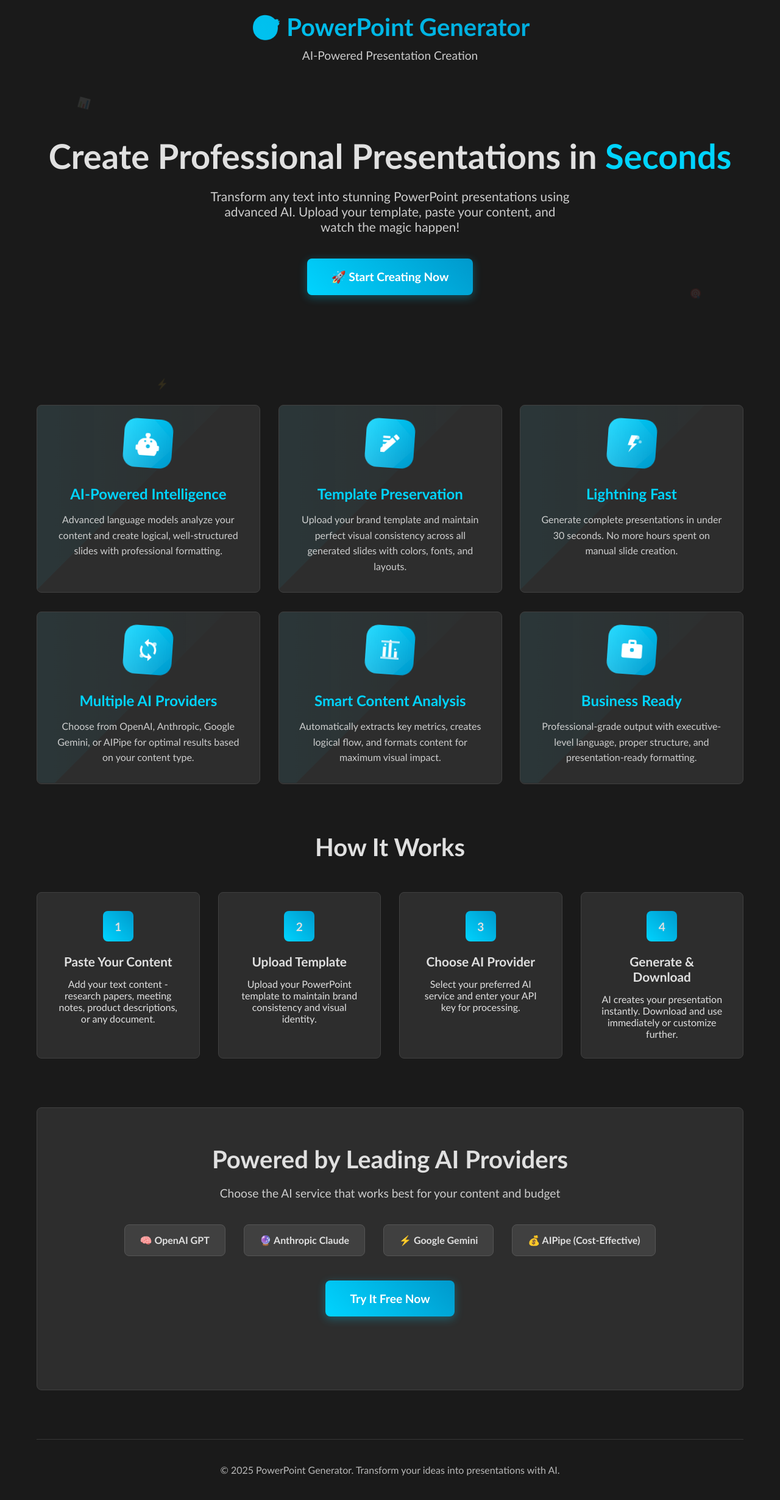
After one commit to dewanggandhi01/PowerPoint-Generator-with-AI-integration, a Flask app: template templates/home.html in a window 1280 px wide. The commit adds this page. Shown: the whole page at 61% size. Run offline with Flask 3, Linux system fonts and the light colour scheme; the template is opened without the code that fills it, so the values that code supplies are empty.

Commit message:
Add files via upload

```diff
--- /dev/null
+++ b/templates/home.html
@@ -0,0 +1,560 @@
+<!DOCTYPE html>
+<html lang="en">
+<head>
+    <meta charset="UTF-8">
+    <meta name="viewport" content="width=device-width, initial-scale=1.0">
+    <title>PowerPoint Generator - Create Presentations in Seconds</title>
+    <style>
+        * {
+            margin: 0;
+            padding: 0;
+            box-sizing: border-box;
+        }
+
+        body {
+            font-family: 'Candara', -apple-system, BlinkMacSystemFont, 'Segoe UI', Roboto, Oxygen, Ubuntu, Cantarell, sans-serif;
+            background: #1a1a1a;
+            min-height: 100vh;
+            color: #e0e0e0;
+        }
+
+        .container {
+            max-width: 1200px;
+            margin: 0 auto;
+            padding: 0 20px;
+        }
+
+        header {
+            padding: 20px 0;
+            text-align: center;
+        }
+
+        .logo {
+            font-size: 2.5rem;
+            font-weight: bold;
+            margin-bottom: 10px;
+            background: linear-gradient(45deg, #00d4ff, #0099cc);
+            -webkit-background-clip: text;
+            -webkit-text-fill-color: transparent;
+            background-clip: text;
+            font-family: 'Candara', sans-serif;
+        }
+
+        .tagline {
+            font-size: 1.2rem;
+            opacity: 0.9;
+            margin-bottom: 40px;
+        }
+
+        .hero {
+            text-align: center;
+            padding: 60px 0;
+        }
+
+        .hero h1 {
+            font-size: 3.5rem;
+            font-weight: 700;
+            margin-bottom: 20px;
+            line-height: 1.2;
+            font-family: 'Candara', sans-serif;
+        }
+
+        .hero p {
+            font-size: 1.3rem;
+            margin-bottom: 40px;
+            opacity: 0.9;
+            max-width: 600px;
+            margin-left: auto;
+            margin-right: auto;
+        }
+
+        .cta-button {
+            display: inline-block;
+            background: linear-gradient(45deg, #00d4ff, #0099cc);
+            color: white;
+            padding: 18px 40px;
+            font-size: 1.2rem;
+            font-weight: 600;
+            text-decoration: none;
+            border-radius: 8px;
+            transition: all 0.3s ease;
+            box-shadow: 0 4px 15px rgba(0, 212, 255, 0.3);
+            margin-bottom: 60px;
+        }
+
+        .cta-button:hover {
+            transform: translateY(-2px);
+            box-shadow: 0 8px 25px rgba(0, 212, 255, 0.4);
+            background: linear-gradient(45deg, #0099cc, #00d4ff);
+        }
+
+        .features {
+            display: grid;
+            grid-template-columns: repeat(auto-fit, minmax(300px, 1fr));
+            gap: 30px;
+            margin: 60px 0;
+        }
+
+        .feature-card {
+            background: #2d2d2d;
+            padding: 30px;
+            border-radius: 8px;
+            text-align: center;
+            border: 1px solid #404040;
+            transition: all 0.3s ease;
+            position: relative;
+            overflow: hidden;
+            animation: float 6s ease-in-out infinite;
+        }
+
+        .feature-card:nth-child(1) { animation-delay: 0s; }
+        .feature-card:nth-child(2) { animation-delay: 1s; }
+        .feature-card:nth-child(3) { animation-delay: 2s; }
+        .feature-card:nth-child(4) { animation-delay: 3s; }
+        .feature-card:nth-child(5) { animation-delay: 4s; }
+        .feature-card:nth-child(6) { animation-delay: 5s; }
+
+        .feature-card::before {
+            content: '';
+            position: absolute;
+            top: -50%;
+            left: -50%;
+            width: 200%;
+            height: 200%;
+            background: linear-gradient(45deg, transparent, rgba(0, 212, 255, 0.1), transparent);
+            transform: rotate(45deg);
+            animation: shimmer 3s infinite;
+            pointer-events: none;
+        }
+
+        @keyframes float {
+            0%, 100% {
+                transform: translateY(0px) scale(1);
+            }
+            50% {
+                transform: translateY(-10px) scale(1.02);
+            }
+        }
+
+        @keyframes shimmer {
+            0% {
+                transform: translateX(-100%) translateY(-100%) rotate(45deg);
+                opacity: 0;
+            }
+            50% {
+                opacity: 1;
+            }
+            100% {
+                transform: translateX(100%) translateY(100%) rotate(45deg);
+                opacity: 0;
+            }
+        }
+
+        .feature-card:hover {
+            transform: translateY(-8px) scale(1.05);
+            border-color: #00d4ff;
+            box-shadow: 0 10px 30px rgba(0, 212, 255, 0.3);
+            animation-play-state: paused;
+        }
+
+        .feature-card:hover::before {
+            animation-duration: 1.5s;
+        }
+
+        .feature-icon {
+            width: 80px;
+            height: 80px;
+            background: linear-gradient(135deg, #00d4ff, #0099cc);
+            border-radius: 20px;
+            display: flex;
+            align-items: center;
+            justify-content: center;
+            margin: 0 auto 20px;
+            position: relative;
+            overflow: hidden;
+            transition: all 0.3s ease;
+            animation: bounce 2s infinite;
+        }
+
+        .feature-icon::before {
+            content: '';
+            position: absolute;
+            top: -50%;
+            left: -50%;
+            width: 200%;
+            height: 200%;
+            background: linear-gradient(45deg, transparent, rgba(255,255,255,0.2), transparent);
+            transform: rotate(45deg);
+            animation: iconShimmer 3s infinite;
+        }
+
+        @keyframes iconShimmer {
+            0% { transform: translateX(-100%) rotate(45deg); }
+            100% { transform: translateX(100%) rotate(45deg); }
+        }
+
+        .feature-icon svg {
+            width: 40px;
+            height: 40px;
+            fill: white;
+            z-index: 2;
+            position: relative;
+        }
+
+        .feature-card:hover .feature-icon {
+            animation: spin 1s ease-in-out;
+            transform: scale(1.2);
+            box-shadow: 0 10px 20px rgba(0, 212, 255, 0.4);
+        }
+
+        @keyframes bounce {
+            0%, 20%, 50%, 80%, 100% {
+                transform: translateY(0) rotate(0deg);
+            }
+            40% {
+                transform: translateY(-10px) rotate(5deg);
+            }
+            60% {
+                transform: translateY(-5px) rotate(-5deg);
+            }
+        }
+
+        @keyframes spin {
+            0% { transform: rotate(0deg) scale(1); }
+            50% { transform: rotate(180deg) scale(1.2); }
+            100% { transform: rotate(360deg) scale(1.2); }
+        }
+
+        .feature-card h3 {
+            font-size: 1.5rem;
+            margin-bottom: 15px;
+            color: #00d4ff;
+            font-family: 'Candara', sans-serif;
+            transition: all 0.3s ease;
+        }
+
+        .feature-card:hover h3 {
+            color: #ffffff;
+            text-shadow: 0 0 10px rgba(0, 212, 255, 0.5);
+        }
+
+        .feature-card p {
+            opacity: 0.9;
+            line-height: 1.6;
+            transition: all 0.3s ease;
+        }
+
+        .feature-card:hover p {
+            opacity: 1;
+            transform: translateY(-2px);
+        }
+
+        .how-it-works {
+            text-align: center;
+            margin: 80px 0;
+        }
+
+        .how-it-works h2 {
+            font-size: 2.5rem;
+            margin-bottom: 50px;
+            font-family: 'Candara', sans-serif;
+        }
+
+        .steps {
+            display: grid;
+            grid-template-columns: repeat(auto-fit, minmax(250px, 1fr));
+            gap: 30px;
+        }
+
+        .step {
+            background: #2d2d2d;
+            padding: 30px;
+            border-radius: 8px;
+            border: 1px solid #404040;
+        }
+
+        .step-number {
+            background: linear-gradient(45deg, #00d4ff, #0099cc);
+            width: 50px;
+            height: 50px;
+            border-radius: 8px;
+            display: flex;
+            align-items: center;
+            justify-content: center;
+            font-weight: bold;
+            font-size: 1.2rem;
+            margin: 0 auto 20px;
+        }
+
+        .step h4 {
+            font-size: 1.3rem;
+            margin-bottom: 15px;
+            font-family: 'Candara', sans-serif;
+        }
+
+        .demo-section {
+            text-align: center;
+            margin: 80px 0;
+            padding: 60px;
+            background: #2d2d2d;
+            border-radius: 8px;
+            border: 1px solid #404040;
+        }
+
+        .demo-section h2 {
+            font-size: 2.5rem;
+            margin-bottom: 20px;
+            font-family: 'Candara', sans-serif;
+        }
+
+        .demo-section p {
+            font-size: 1.2rem;
+            margin-bottom: 30px;
+            opacity: 0.9;
+        }
+
+        .providers {
+            display: flex;
+            justify-content: center;
+            gap: 30px;
+            margin: 40px 0;
+            flex-wrap: wrap;
+        }
+
+        .provider {
+            background: #404040;
+            padding: 15px 25px;
+            border-radius: 8px;
+            font-weight: 600;
+            border: 1px solid #555;
+        }
+
+        footer {
+            text-align: center;
+            padding: 40px 0;
+            opacity: 0.8;
+            border-top: 1px solid #404040;
+            margin-top: 60px;
+        }
+
+        @media (max-width: 768px) {
+            .hero h1 {
+                font-size: 2.5rem;
+            }
+
+            .hero p {
+                font-size: 1.1rem;
+            }
+
+            .providers {
+                flex-direction: column;
+                align-items: center;
+            }
+        }
+
+        .floating-elements {
+            position: absolute;
+            width: 100%;
+            height: 100%;
+            overflow: hidden;
+            pointer-events: none;
+        }
+
+        .floating-element {
+            position: absolute;
+            opacity: 0.1;
+            animation: float 6s ease-in-out infinite;
+        }
+
+        @keyframes float {
+            0%, 100% { transform: translateY(0px) rotate(0deg); }
+            50% { transform: translateY(-20px) rotate(180deg); }
+        }
+
+        .floating-element:nth-child(1) {
+            top: 20%;
+            left: 10%;
+            animation-delay: 0s;
+        }
+
+        .floating-element:nth-child(2) {
+            top: 60%;
+            right: 10%;
+            animation-delay: 2s;
+        }
+
+        .floating-element:nth-child(3) {
+            top: 80%;
+            left: 20%;
+            animation-delay: 4s;
+        }
+    </style>
+</head>
+<body>
+    <div class="floating-elements">
+        <div class="floating-element">📊</div>
+        <div class="floating-element">🎯</div>
+        <div class="floating-element">⚡</div>
+    </div>
+
+    <div class="container">
+        <header>
+            <div class="logo">🎯 PowerPoint Generator</div>
+            <div class="tagline">AI-Powered Presentation Creation</div>
+        </header>
+
+        <section class="hero">
+            <h1>Create Professional Presentations in <span style="color: #00d4ff;">Seconds</span></h1>
+            <p>Transform any text into stunning PowerPoint presentations using advanced AI. Upload your template, paste your content, and watch the magic happen!</p>
+            <a href="/generator" class="cta-button">🚀 Start Creating Now</a>
+        </section>
+
+        <section class="features">
+            <div class="feature-card">
+                <div class="feature-icon">
+                    <svg viewBox="0 0 24 24">
+                        <path d="M12 2a2 2 0 0 1 2 2c0 .74-.4 1.39-1 1.73V7h1a7 7 0 0 1 7 7h1a1 1 0 0 1 1 1v3a1 1 0 0 1-1 1h-1a7 7 0 0 1-7 7H9a7 7 0 0 1-7-7H1a1 1 0 0 1-1-1v-3a1 1 0 0 1 1-1h1a7 7 0 0 1 7-7h1V5.73c-.6-.34-1-.99-1-1.73a2 2 0 0 1 2-2M9 9a1 1 0 1 0 0 2 1 1 0 0 0 0-2m6 0a1 1 0 1 0 0 2 1 1 0 0 0 0-2m-3 4c-1.11 0-2 .89-2 2s.89 2 2 2 2-.89 2-2-.89-2-2-2"/>
+                    </svg>
+                </div>
+                <h3>AI-Powered Intelligence</h3>
+                <p>Advanced language models analyze your content and create logical, well-structured slides with professional formatting.</p>
+            </div>
+            <div class="feature-card">
+                <div class="feature-icon">
+                    <svg viewBox="0 0 24 24">
+                        <path d="M20.71 7.04c.39-.39.39-1.04 0-1.41l-2.34-2.34c-.37-.39-1.02-.39-1.41 0l-1.84 1.83 3.75 3.75M3 17.25V21h3.75L17.81 9.93l-3.75-3.75L3 17.25Z"/>
+                        <circle cx="8" cy="16" r="1"/>
+                        <path d="M5 5h7v2H5V5m0 4h10v2H5V9m0 4h4v2H5v-2Z"/>
+                    </svg>
+                </div>
+                <h3>Template Preservation</h3>
+                <p>Upload your brand template and maintain perfect visual consistency across all generated slides with colors, fonts, and layouts.</p>
+            </div>
+            <div class="feature-card">
+                <div class="feature-icon">
+                    <svg viewBox="0 0 24 24">
+                        <path d="M11 4h6l-4 8h4l-8 9 3-7H8l3-10Z"/>
+                        <circle cx="17" cy="6" r="2" opacity="0.7"/>
+                        <circle cx="20" cy="10" r="1.5" opacity="0.5"/>
+                    </svg>
+                </div>
+                <h3>Lightning Fast</h3>
+                <p>Generate complete presentations in under 30 seconds. No more hours spent on manual slide creation.</p>
+            </div>
+            <div class="feature-card">
+                <div class="feature-icon">
+                    <svg viewBox="0 0 24 24">
+                        <path d="M12 4V1L8 5l4 4V6c3.31 0 6 2.69 6 6 0 1.01-.25 1.97-.7 2.8l1.46 1.46A7.93 7.93 0 0 0 20 12c0-4.42-3.58-8-8-8zm0 14c-3.31 0-6-2.69-6-6 0-1.01.25-1.97.7-2.8L5.24 7.74A7.93 7.93 0 0 0 4 12c0 4.42 3.58 8 8 8v3l4-4-4-4v3z"/>
+                        <circle cx="18" cy="6" r="2" opacity="0.7"/>
+                        <circle cx="6" cy="18" r="2" opacity="0.7"/>
+                    </svg>
+                </div>
+                <h3>Multiple AI Providers</h3>
+                <p>Choose from OpenAI, Anthropic, Google Gemini, or AIPipe for optimal results based on your content type.</p>
+            </div>
+            <div class="feature-card">
+                <div class="feature-icon">
+                    <svg viewBox="0 0 24 24">
+                        <path d="M5 9.2h3V19H5V9.2ZM10.6 5h2.8v14h-2.8V5Zm5.6 8H19v6h-2.8v-6Z"/>
+                        <path d="M3 21h18v-2H3v2ZM3 3v2h18V3H3Z" opacity="0.7"/>
+                        <circle cx="7" cy="7" r="1"/>
+                        <circle cx="12" cy="3" r="1"/>
+                        <circle cx="17" cy="11" r="1"/>
+                    </svg>
+                </div>
+                <h3>Smart Content Analysis</h3>
+                <p>Automatically extracts key metrics, creates logical flow, and formats content for maximum visual impact.</p>
+            </div>
+            <div class="feature-card">
+                <div class="feature-icon">
+                    <svg viewBox="0 0 24 24">
+                        <path d="M10 2h4a2 2 0 0 1 2 2v2h4a2 2 0 0 1 2 2v10a2 2 0 0 1-2 2H4a2 2 0 0 1-2-2V8a2 2 0 0 1 2-2h4V4a2 2 0 0 1 2-2zm4 4V4h-4v2h4zm-2 4a2 2 0 1 0 0 4 2 2 0 0 0 0-4z"/>
+                        <path d="M8 12h2v1H8v-1zm6 0h2v1h-2v-1z" opacity="0.7"/>
+                    </svg>
+                </div>
+                <h3>Business Ready</h3>
+                <p>Professional-grade output with executive-level language, proper structure, and presentation-ready formatting.</p>
+            </div>
+        </section>
+
+        <section class="how-it-works">
+            <h2>How It Works</h2>
+            <div class="steps">
+                <div class="step">
+                    <div class="step-number">1</div>
+                    <h4>Paste Your Content</h4>
+                    <p>Add your text content - research papers, meeting notes, product descriptions, or any document.</p>
+                </div>
+                <div class="step">
+                    <div class="step-number">2</div>
+                    <h4>Upload Template</h4>
+                    <p>Upload your PowerPoint template to maintain brand consistency and visual identity.</p>
+                </div>
+                <div class="step">
+                    <div class="step-number">3</div>
+                    <h4>Choose AI Provider</h4>
+                    <p>Select your preferred AI service and enter your API key for processing.</p>
+                </div>
+                <div class="step">
+                    <div class="step-number">4</div>
+                    <h4>Generate & Download</h4>
+                    <p>AI creates your presentation instantly. Download and use immediately or customize further.</p>
+                </div>
+            </div>
+        </section>
+
+        <section class="demo-section">
+            <h2>Powered by Leading AI Providers</h2>
+            <p>Choose the AI service that works best for your content and budget</p>
+
+            <div class="providers">
+                <div class="provider">🧠 OpenAI GPT</div>
+                <div class="provider">🔮 Anthropic Claude</div>
+                <div class="provider">⚡ Google Gemini</div>
+                <div class="provider">💰 AIPipe (Cost-Effective)</div>
+            </div>
+
+            <a href="/generator" class="cta-button">Try It Free Now</a>
+        </section>
+
+        <footer>
+            <p>&copy; 2025 PowerPoint Generator. Transform your ideas into presentations with AI.</p>
+        </footer>
+    </div>
+
+    <script>
+        // Add some interactive animations
+        document.addEventListener('DOMContentLoaded', function() {
+            const cards = document.querySelectorAll('.feature-card, .step');
+
+            const observer = new IntersectionObserver((entries) => {
+                entries.forEach(entry => {
+                    if (entry.isIntersecting) {
+                        entry.target.style.animation = 'fadeInUp 0.6s ease forwards';
+                    }
+                });
+            });
+
+            cards.forEach(card => {
+                observer.observe(card);
+            });
+        });
+
+        // Add fade in animation
+        const style = document.createElement('style');
+        style.textContent = `
+            @keyframes fadeInUp {
+                from {
+                    opacity: 0;
+                    transform: translateY(30px);
+                }
+                to {
+                    opacity: 1;
+                    transform: translateY(0);
+                }
+            }
+        `;
+        document.head.appendChild(style);
+    </script>
+</body>
+</html>
```
Also changed, not shown: templates/index.html (+27 -0 lines).
